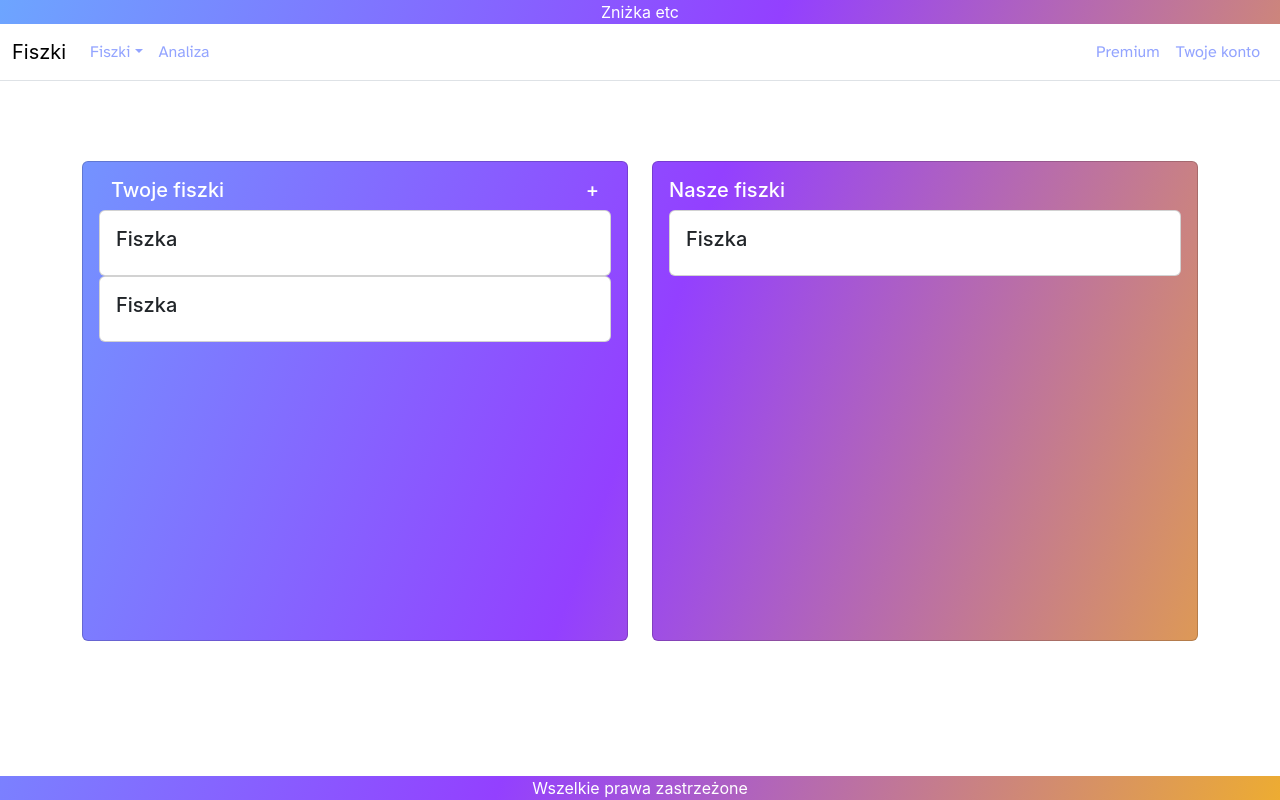
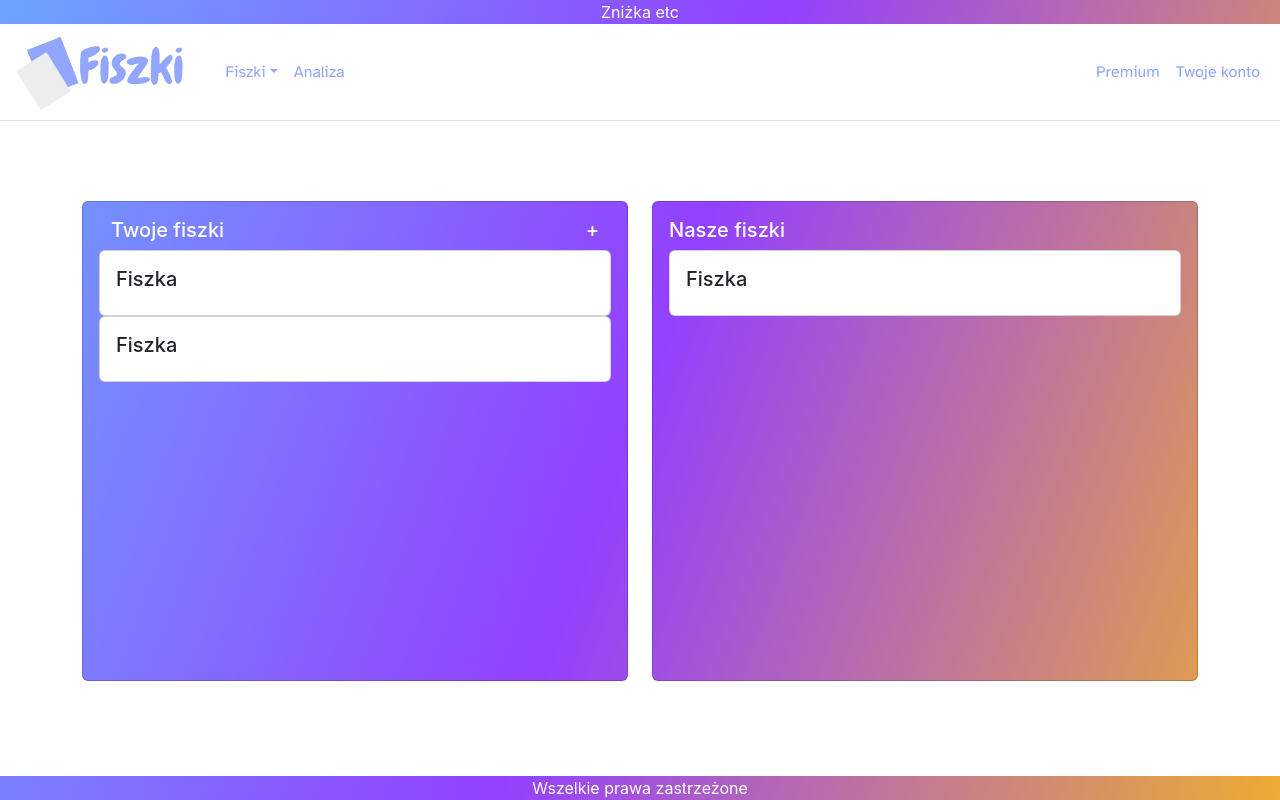
Before and after one commit to precisepangolin/Flashcards, a React (Create React App) app: page / in a window 1280 px wide. Built offline with nearby package versions, Linux system fonts and the light colour scheme.

Commit message:
Basic layout with logo

```diff
--- a/src/Layout/Navigation.js
+++ b/src/Layout/Navigation.js
@@ -3,6 +3,7 @@ import Nav from 'react-bootstrap/Nav';
 import Navbar from 'react-bootstrap/Navbar';
 import NavDropdown from 'react-bootstrap/NavDropdown';
 import Container from 'react-bootstrap/Container';
+import logo from '../fiszki.png';
 
 class Navigation extends React.Component {
     render() {
@@ -12,7 +13,9 @@ class Navigation extends React.Component {
                     {`
                     @import url('https://fonts.googleapis.com/css2?family=Atkinson+Hyperlegible&display=swap');
                     .Navigation .container { max-width: 100%;}
-                    .nav-link {color: rgb(147, 164, 255); font-family: "Atkinson Hyperlegible"}
+                    .nav-link {color: rgb(147, 164, 255); font-family: "Atkinson Hyperlegible";}
+                    .main-nav {height: 10vh;}
+                    img {max-height: 10vh; object-fit: contain;}
                     `}
                 </style>
             <Container className="gradient-bg page-top">
@@ -20,7 +23,7 @@ class Navigation extends React.Component {
           </Container>
       <Navbar className="nav-down bg-white mediumnavigation border-bottom">
         <Container className="main-nav">
-          <Navbar.Brand href="#home">Fiszki</Navbar.Brand>
+          <Navbar.Brand href="#home"><img src={logo}/></Navbar.Brand>
           <Navbar.Toggle aria-controls="basic-navbar-nav" />
         <Navbar.Collapse id="basic-navbar-nav">
           <Nav className="me-auto">
```
Also changed, not shown: src/fiszki.png (added).
